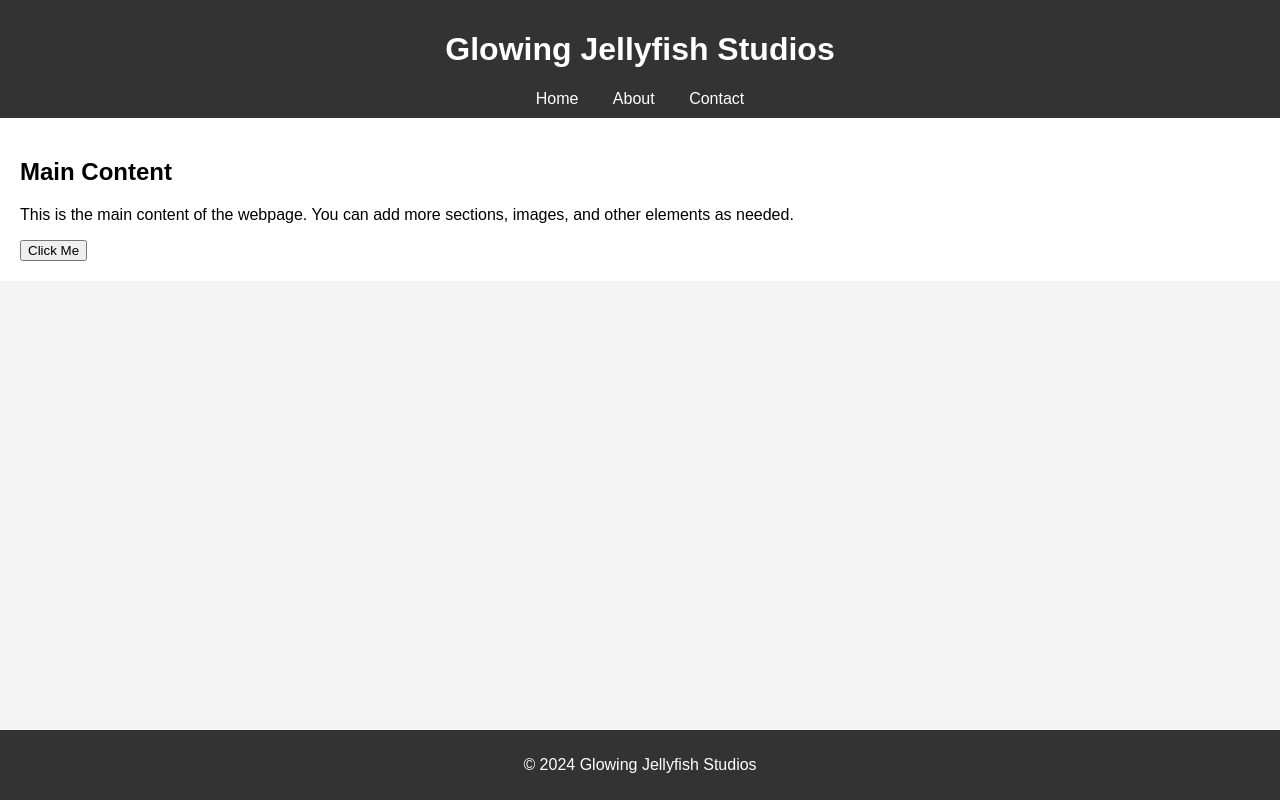
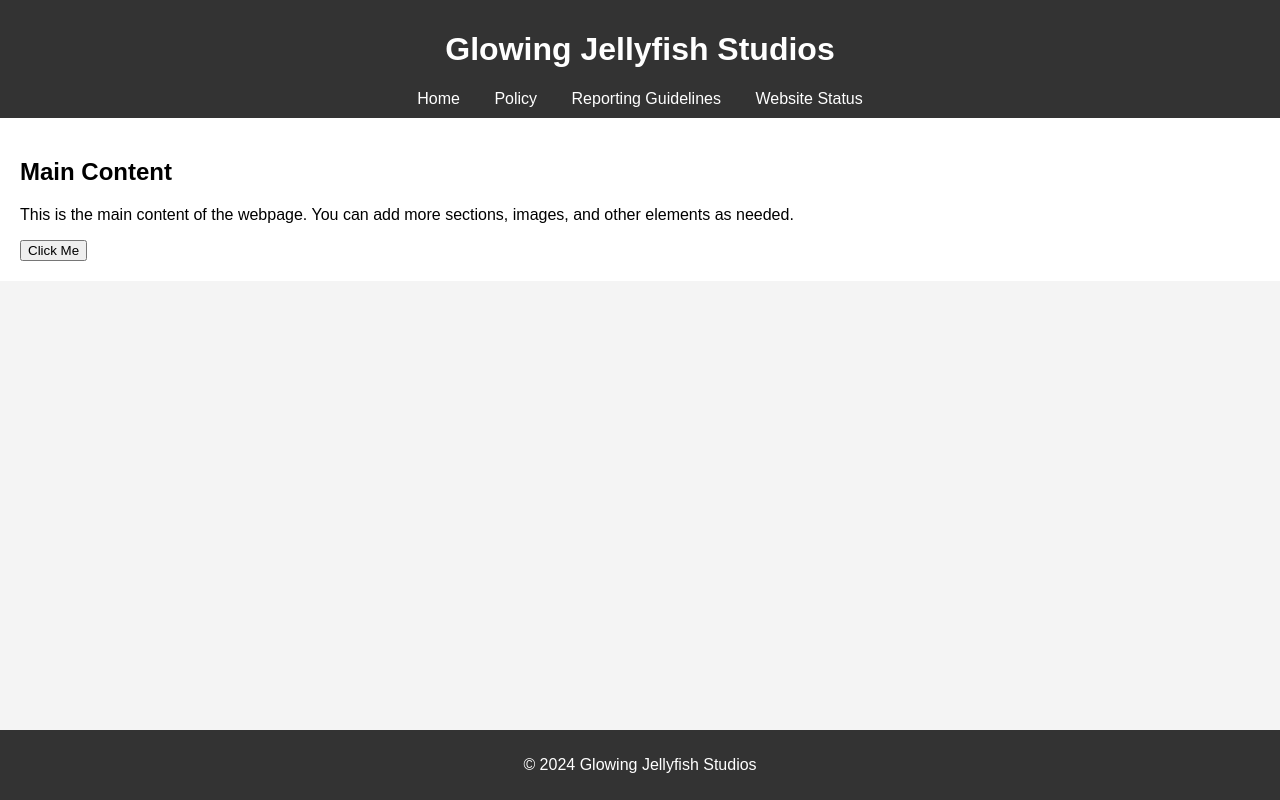
Before and after one commit to digitaldarkness2024/-, a plain HTML site: page index.html in a window 1280 px wide. Drawn offline with Linux system fonts and the light colour scheme; a script that the page names is missing.

Commit message:
Update index.html
Signed-off-by: Glowing Jellyfish Studios <glowingjellyfishstudios@outlook.com>

```diff
--- a/index.html
+++ b/index.html
@@ -19,9 +19,10 @@
     <header>
         <h1>Glowing Jellyfish Studios</h1>
         <nav>
-            <a href="#">Home</a>
-            <a href="#">About</a>
-            <a href="#">Contact</a>
+            <a href="https://digitaldarkness2024.github.io/main/">Home</a>
+            <a href="https://digitaldarkness2024.github.io/main/policy">Policy</a>
+            <a href="https://digitaldarkness2024.github.io/main/reportingguidelines">Reporting Guidelines</a>
+            <a href="https://digitaldarkness2024.github.io/main/status">Website Status</a>
         </nav>
     </header>
     <main>
```
